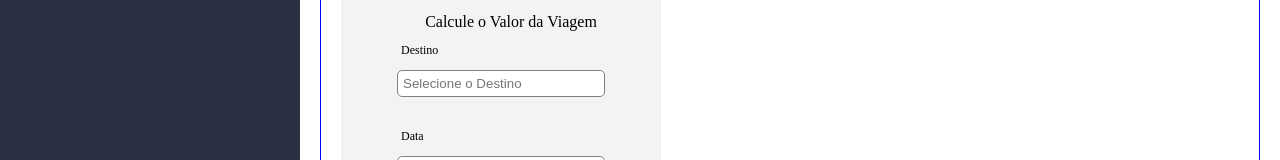
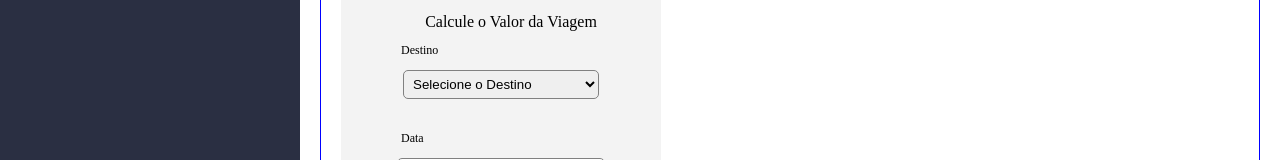
Before and after one commit to Tjaos/project_response, a Vue app in the folder app/frontend/: page / in a window 1280 px wide. Shown: the part 360-520 px from the top of the page. Built offline with nearby package versions, Linux system fonts and the light colour scheme; some icons are missing.

Commit message:
style(components):changes to information display

```diff
--- a/app/frontend/src/components/TheSearchInput.vue
+++ b/app/frontend/src/components/TheSearchInput.vue
@@ -11,11 +11,25 @@ export default {
     <div class="button"><FaHandHoldingDollar /> Calcule o Valor da Viagem</div>
     <div>
       <p class="low_text">Destino</p>
-      <input type="text" class="input" placeholder="Selecione o Destino"/>
+      <select v-model="selectedDestination" class="input" >
+        <option disabled :value="selecioneODestino">Selecione o Destino</option>
+        <option :value="BeloHorizonte">Belo Horizonte</option>
+        <option :value="Campinas">Campinas</option>
+        <option :value="Curitiba">Curitiba</option>
+        <option :value="Fortaleza">Fortaleza</option>
+        <option :value="Manaus">Manaus</option>
+        <option :value="Natal">Natal</option>
+        <option :value="Recife">Recife</option>
+        <option :value="RioDeJaneiro">Rio de Janeiro</option>
+        <option :value="Salvador">Salvador</option>
+        <option :value="SaoPaulo">São Paulo</option>
+
+
+      </select>
     </div>
     <div>
       <p class="low_text">Data</p>
-      <input type="date" class="input" placeholder="Selecione uma data"/>
+      <input type="date" class="input" placeholder="Selecione uma data" />
     </div>
     <Button>Buscar</Button>
   </div>
@@ -29,15 +43,14 @@ export default {
   text-align: center;
   align-items: center;
   justify-content: center;
-
 }
-.low_text{
+.low_text {
   width: 196px;
   font-size: 12px;
   text-align: left;
   padding-left: 40px;
 }
-.input{
+.input {
   padding: 5px;
   border: 1px solid gray;
   border-radius: 5px;
```
Also changed, not shown: app/frontend/vite.config.ts.timestamp-1711001679173-312cc5f7760f8.mjs (added, +22 -0 lines).
